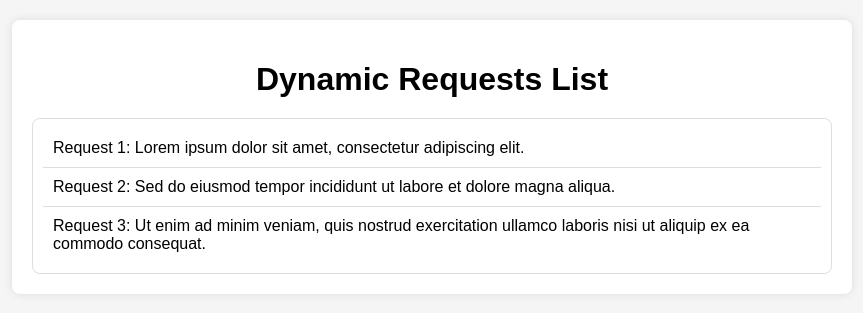
After one commit to ah0556702/Xacheri-PantryShare, a PHP site: page /View/browse.php in a window 1280 px wide. The commit adds this page. Shown: the top 313 px of the page, without its empty margins (208-1071 px from the left). Run offline with PHP 8.4, Linux system fonts and the light colour scheme.

Commit message:
Added various files and made minor front-end component changes

```diff
--- /dev/null
+++ b/View/browse.php
@@ -0,0 +1,86 @@
+<!DOCTYPE html>
+<html lang="en">
+<head>
+  <meta charset="UTF-8">
+  <meta name="viewport" content="width=device-width, initial-scale=1.0">
+  <title>Dynamic Requests List</title>
+  <style>
+    /* Your CSS styles here */
+    body {
+      font-family: Arial, sans-serif;
+      margin: 0;
+      padding: 0;
+      background-color: #f5f5f5;
+    }
+
+    .container {
+      max-width: 800px;
+      margin: 20px auto;
+      padding: 20px;
+      background-color: #fff;
+      border-radius: 8px;
+      box-shadow: 0 0 10px rgba(0, 0, 0, 0.1);
+    }
+
+    .list-container {
+      max-height: 400px;
+      overflow-y: auto;
+      border: 1px solid #ddd;
+      border-radius: 8px;
+      padding: 10px;
+    }
+
+    .request-item {
+      padding: 10px;
+      border-bottom: 1px solid #ddd;
+    }
+
+    .request-item:last-child {
+      border-bottom: none;
+    }
+
+    .request-item:hover {
+      background-color: #f9f9f9;
+    }
+
+    h1 {
+      text-align: center;
+      margin-bottom: 20px;
+    }
+  </style>
+</head>
+<body>
+  <div class="container">
+    <h1>Dynamic Requests List</h1>
+    <div class="list-container" id="requestList">
+      <!-- List items will be dynamically added here -->
+    </div>
+  </div>
+
+  <script>
+    // Simulated data (replace with actual data retrieval logic)
+    const requests = [
+      "Request 1: Lorem ipsum dolor sit amet, consectetur adipiscing elit.",
+      "Request 2: Sed do eiusmod tempor incididunt ut labore et dolore magna aliqua.",
+      "Request 3: Ut enim ad minim veniam, quis nostrud exercitation ullamco laboris nisi ut aliquip ex ea commodo consequat.",
+      // Add more requests here
+    ];
+
+    // Function to create list items from the requests array
+    function createListItems() {
+      const listContainer = document.getElementById("requestList");
+      listContainer.innerHTML = ""; // Clear previous items
+
+      requests.forEach((request, index) => {
+        const listItem = document.createElement("div");
+        listItem.classList.add("request-item");
+        listItem.textContent = request;
+        listContainer.appendChild(listItem);
+      });
+    }
+
+    // Initial rendering of list items
+    createListItems();
+  </script>
+</body>
+</html>
--- a/View/navigation.php
+++ b/View/navigation.php
@@ -1,6 +1,6 @@
 <?php include "../includes/cdnlinks.php" ?>
 
-<div class="pos-f-t">
+<div class="pos-f-t justify-content-end">
   <div class="collapse" id="navbarToggleExternalContent">
     <div class="bg-dark p-4">
       <h4 class="text-white">Collapsed content</h4>
@@ -8,8 +8,11 @@
     </div>
   </div>
   <nav class="navbar navbar-dark bg-dark">
+    <span><a href="login.php">Login</a></span>
+    <span><a href="browse.php">Browse</a></span>
     <button class="navbar-toggler" type="button" data-toggle="collapse" data-target="#navbarToggleExternalContent" aria-controls="navbarToggleExternalContent" aria-expanded="false" aria-label="Toggle navigation">
       <span class="navbar-toggler-icon"></span>
     </button>
+
   </nav>
 </div>
--- a/index.php
+++ b/index.php
@@ -17,7 +17,7 @@
 
     <script>
         setTimeout(function(){
-            window.location.href = "View/landingPage.php";
+            window.location.href = "View/login.php";
         }, 3000);
     </script>
         /*switch($action){
```
Also changed, not shown: View/login.php (added, +19 -0 lines), cookies/index.php (added, +18 -0 lines), cookies/retrieve_cookie.php (added, +20 -0 lines), View/passwordReset.php (added), View/register.php (added).
